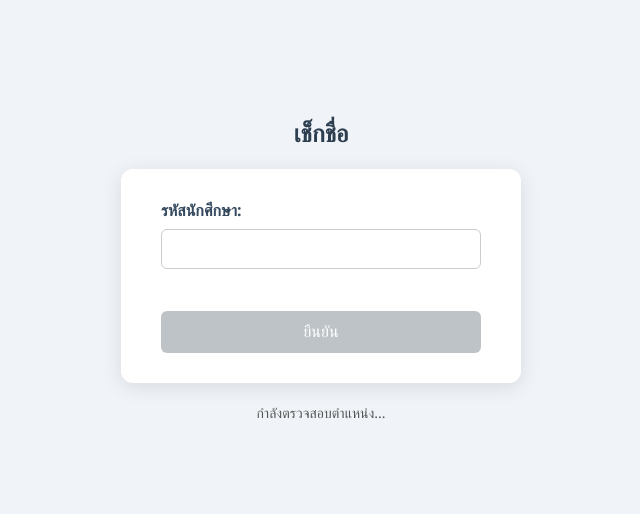
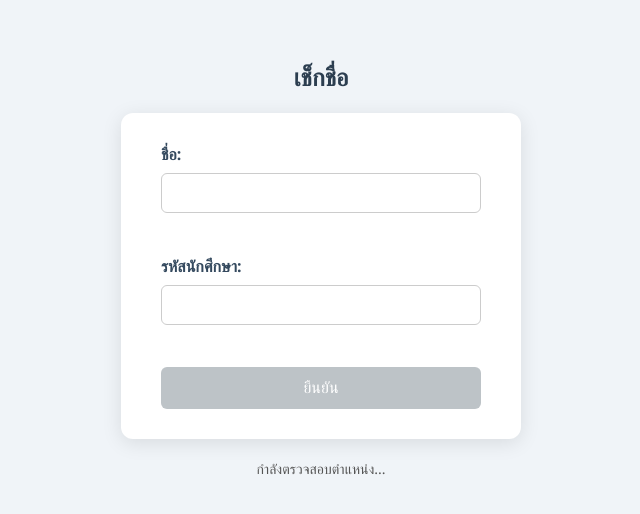
Before and after one commit to Cinderella0013/CheckSMO, a plain HTML site: page index.html in a window 1280 px wide. Shown: the part 134-648 px from the top of the page, without its empty margins (319-959 px from the left). Drawn offline with Linux system fonts and the light colour scheme.

Commit message:
name
more input

```diff
--- a/index.html
+++ b/index.html
@@ -80,8 +80,8 @@
 <body>
     <h2>เช็กชื่อ</h2>
     <form id="attendanceForm">
-        <!-- <label>ชื่อ:</label>
-        <input type="text" id="name" required><br><br> -->
+        <label>ชื่อ:</label>
+        <input type="text" id="name" required><br><br>
 
         <label>รหัสนักศึกษา:</label>
         <input type="text" id="studentId" required><br><br>
```
